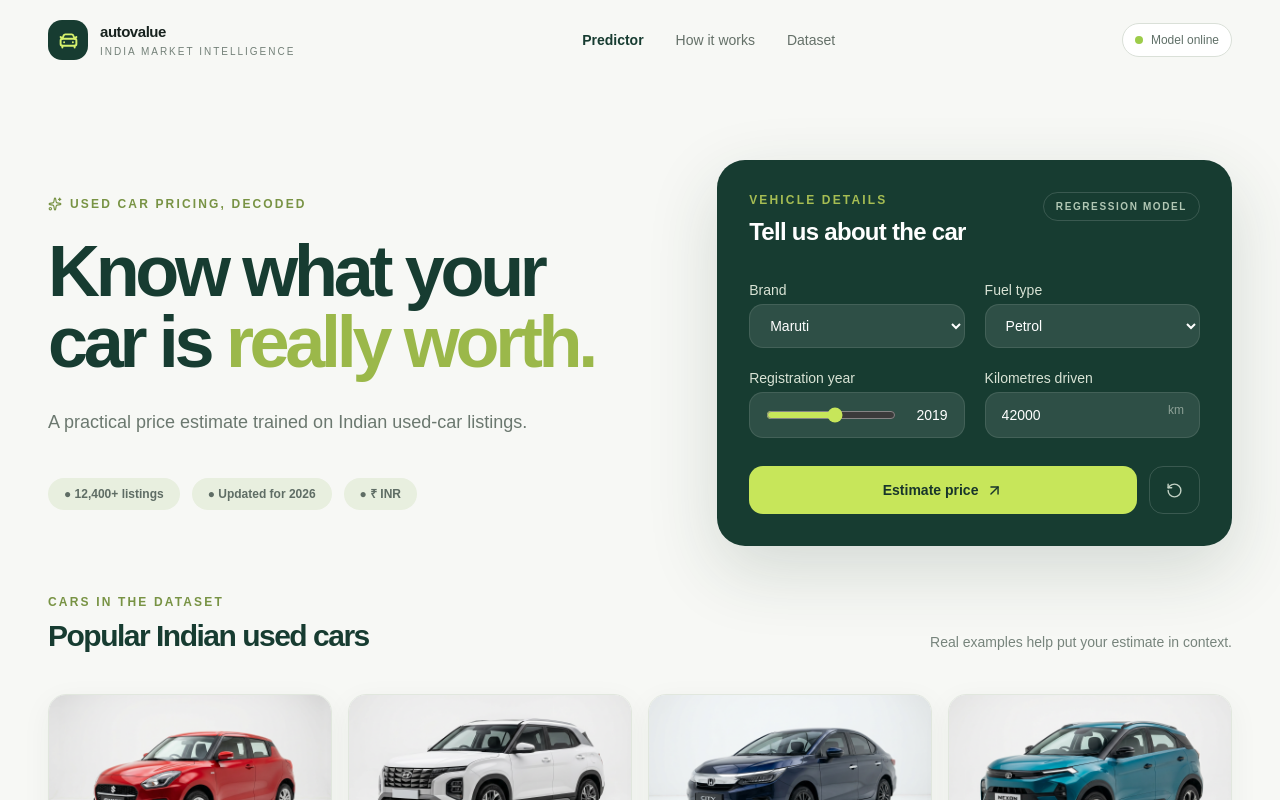
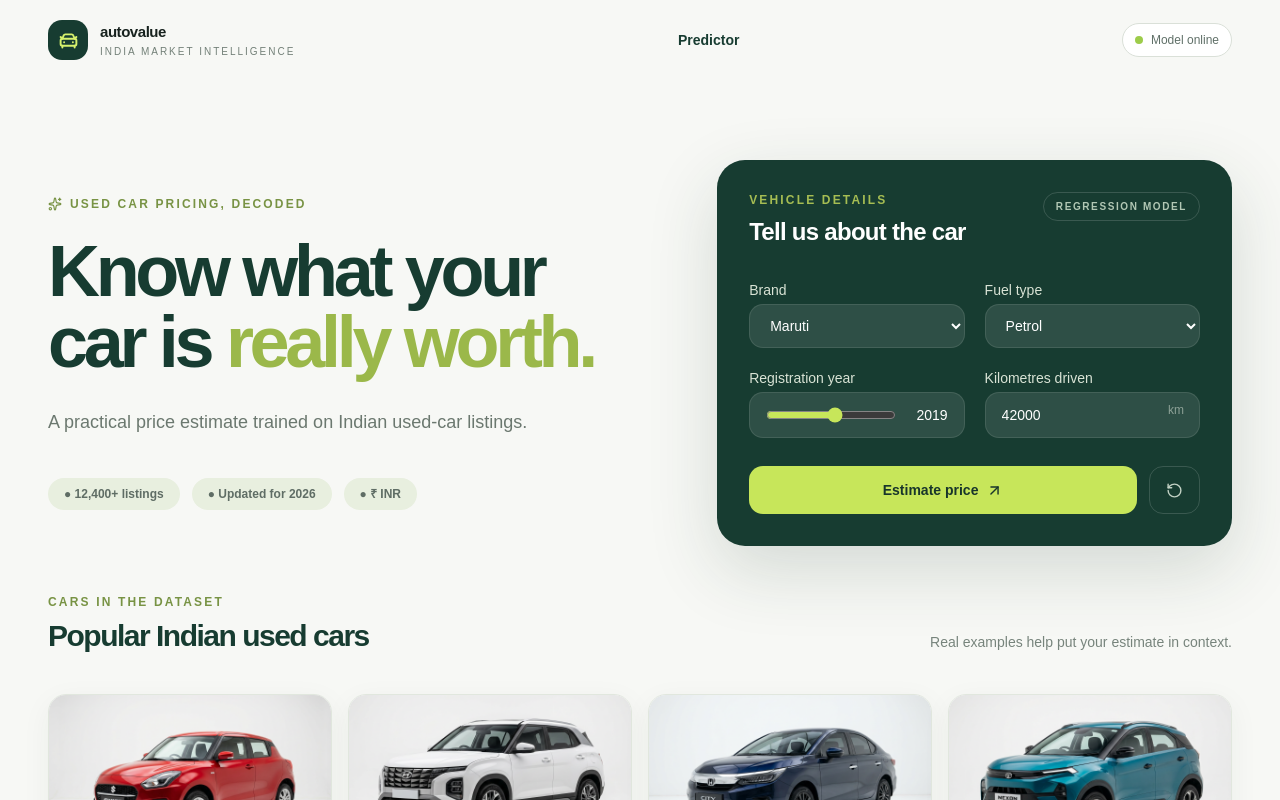
Before and after one commit to sambhavsharma1787-ui/used-car-price, a Next.js app: page / in a window 1280 px wide. Shown: the top 800 px of the page. Built offline with nearby package versions, Linux system fonts and the light colour scheme.

Commit message:
Remove dataset links from header
V0-Chat-Id: sYNl7SFuWe9

```diff
--- a/components/car-predictor.tsx
+++ b/components/car-predictor.tsx
@@ -88,7 +88,7 @@ export function CarPredictor() {
           <div className="flex h-10 w-10 items-center justify-center rounded-xl bg-[#173c31] text-[#d7f26d]"><CarFront size={21} strokeWidth={2.2} /></div>
           <div><p className="text-[15px] font-bold tracking-[-0.03em]">autovalue</p><p className="text-[10px] uppercase tracking-[0.2em] text-[#738078]">india market intelligence</p></div>
         </div>
-        <div className="hidden items-center gap-8 text-sm text-[#647068] md:flex"><span className="font-semibold text-[#173c31]">Predictor</span><span>How it works</span><span>Dataset</span></div>
+        <div className="hidden items-center gap-8 text-sm text-[#647068] md:flex"><span className="font-semibold text-[#173c31]">Predictor</span></div>
         <div className="flex items-center gap-2 rounded-full border border-[#dae0d8] bg-white px-3 py-2 text-xs font-medium text-[#607068]"><span className="h-2 w-2 rounded-full bg-[#9dcc4a]" /> Model online</div>
       </header>
 
```
